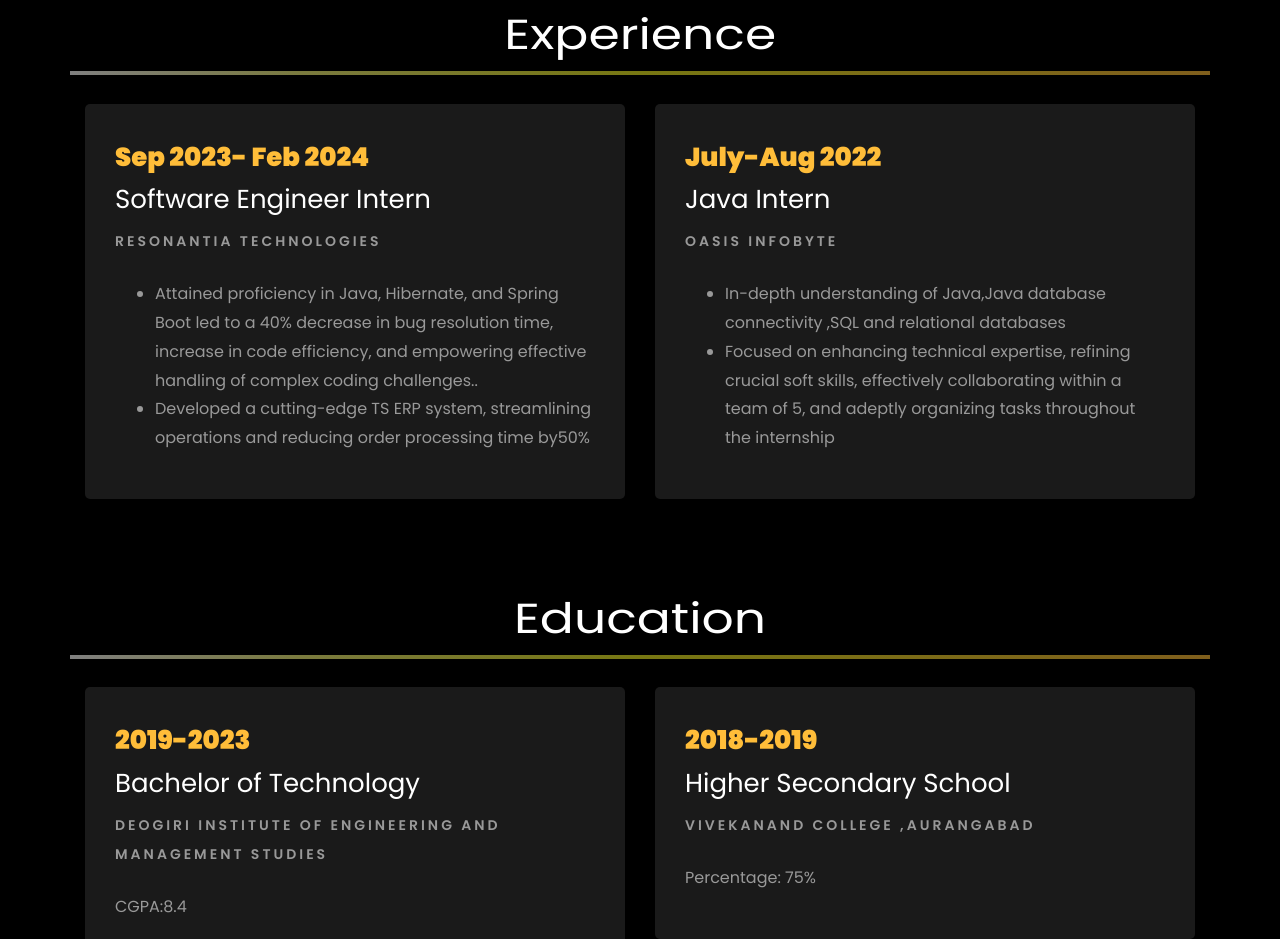
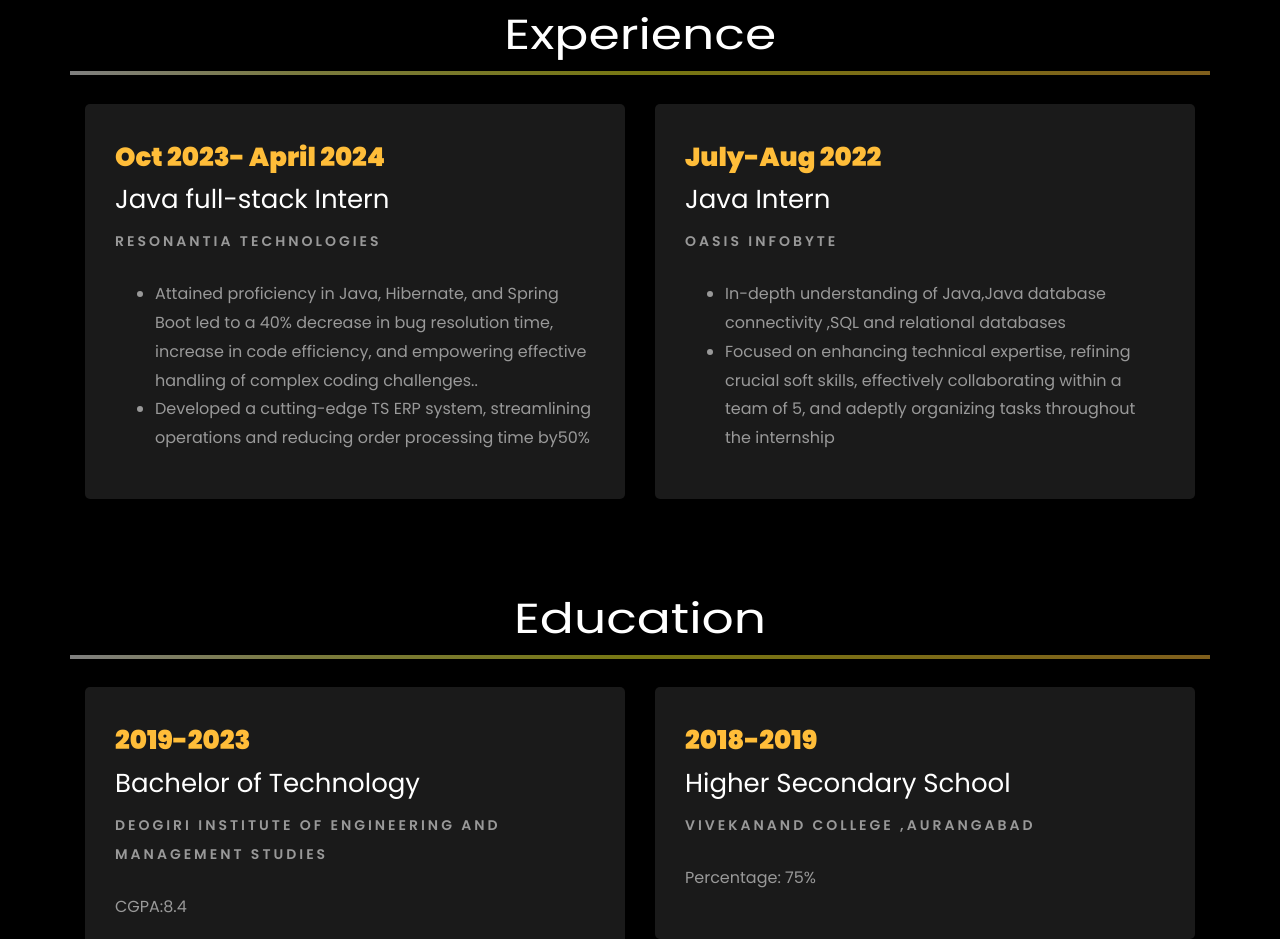
Before and after one commit to Ankita-t2/MyPortfolio, a plain HTML site: page index.html in a window 1280 px wide. Shown: the part 1848-2787 px from the top of the page. Drawn offline with Linux system fonts and the light colour scheme; files whose address does not match are found by name.

Commit message:
intern position
commit position changes

```diff
--- a/index.html
+++ b/index.html
@@ -347,8 +347,8 @@
 			<div class="row">
 				<div class="col-md-6">
 					<div class="resume-wrap ftco-animate">
-						<span class="date">Sep 2023- Feb 2024</span>
-						<h2>Software Engineer Intern</h2>
+						<span class="date">Oct 2023- April 2024</span>
+						<h2>Java full-stack Intern</h2>
 						<span class="position">Resonantia Technologies</span>
 						<p class="mt-4">
 						<ul>
```
